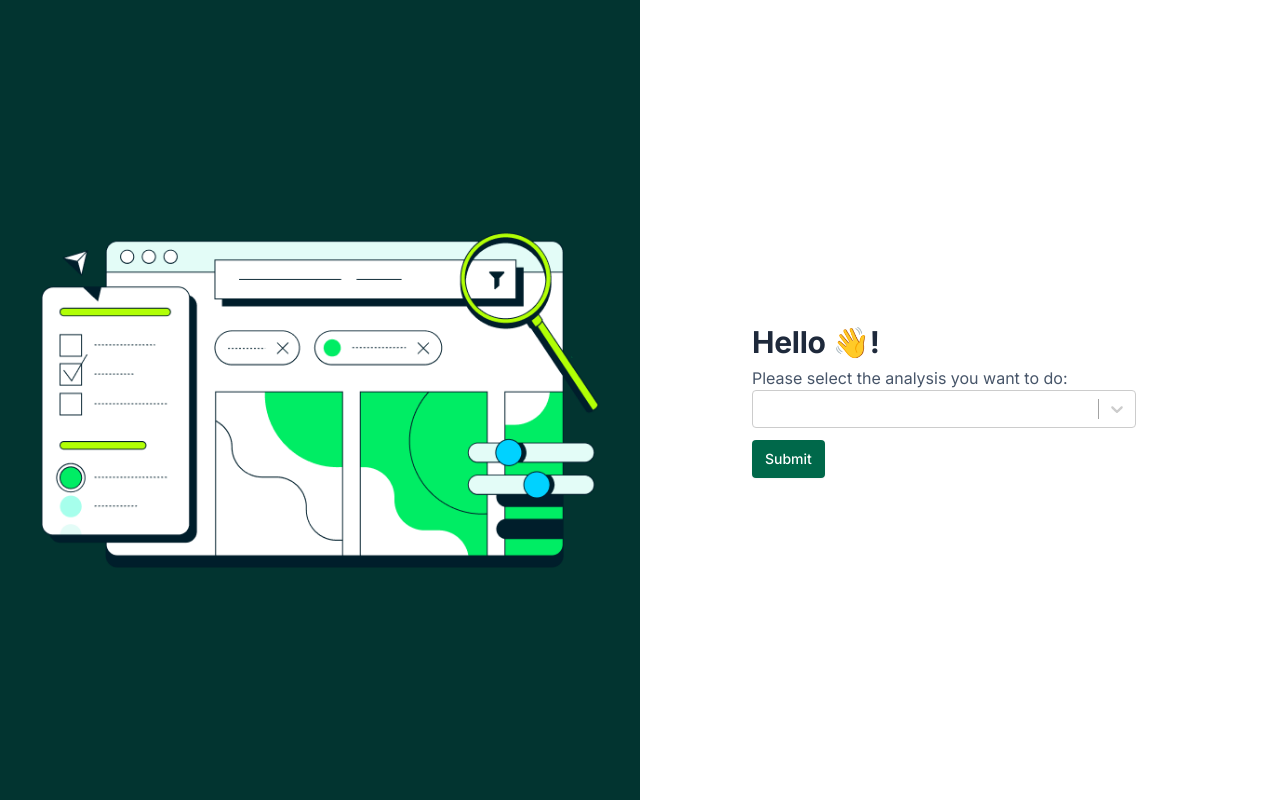
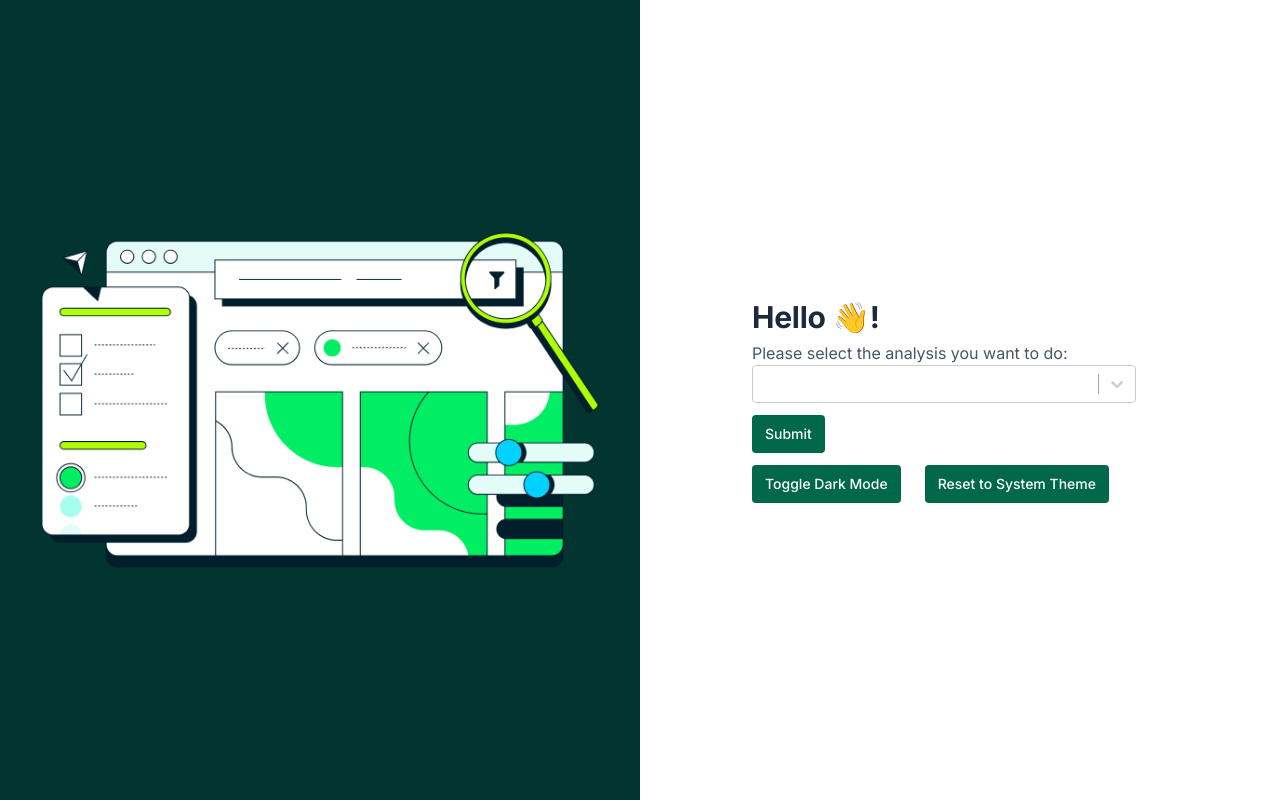
Before and after one commit to PrashamTrivedi/mongolyser, a React (Create React App) app: page / in a window 1280 px wide. Built offline with nearby package versions, Linux system fonts and the light colour scheme.

Commit message:
Allowed toggeling Darkmode and reset to system

```diff
--- a/public/preload.js
+++ b/public/preload.js
@@ -12,7 +12,7 @@ process.once("loaded", () => {
 
   contextBridge.exposeInMainWorld('darkMode', {
     toggle: () => ipcRenderer.invoke('dark-mode:toggle'),
-    system: () => ipcRenderer.invoke('dark-mode:system'),
+    resetToSystemTheme: () => ipcRenderer.invoke('dark-mode:system'),
     isDarkMode:()=> ipcRenderer.invoke('dark-mode:get')
   })
 
--- a/src/partials/dashboard/IndexBanner.jsx
+++ b/src/partials/dashboard/IndexBanner.jsx
@@ -85,6 +85,16 @@ function IndexBanner(props) {
     setLoader(!loader)
   }
 
+
+  async function toggleDarkMode() {
+    await window.darkMode.toggle()
+  }
+
+  async function resetThemeToSystem() {
+    await window.darkMode.resetToSystemTheme()
+  }
+
+
   async function onAction() {
     toggleLoader()
     const ret = await props.onAction({
@@ -112,7 +122,6 @@ function IndexBanner(props) {
 
           {/* Content */ }
           <div className="relative">
-
 
             <h1 className="text-2xl md:text-3xl dark:text-slate-200 text-slate-800 font-bold mb-1">
               Hello 👋!
@@ -226,6 +235,17 @@ function IndexBanner(props) {
               Submit
             </button>
           ) }
+
+          <div className="flex-auto flex space-x-4">
+            <button id="toggle-dark-mode" className=" px-6 mr-2 btn bg-leafy-800 hover:bg-leafy-900 text-white mt-3" onClick={ (e) => {
+              e.preventDefault()
+              toggleDarkMode()
+            } }>Toggle Dark Mode</button>
+            <button id="reset-to-system" className=" px-6 ml-2 btn bg-leafy-800 hover:bg-leafy-900 text-white mt-3" onClick={ (e) => {
+              e.preventDefault()
+              resetThemeToSystem()
+            } }>Reset to System Theme</button>
+          </div>
         </div>
       </div>
     </div>
```
